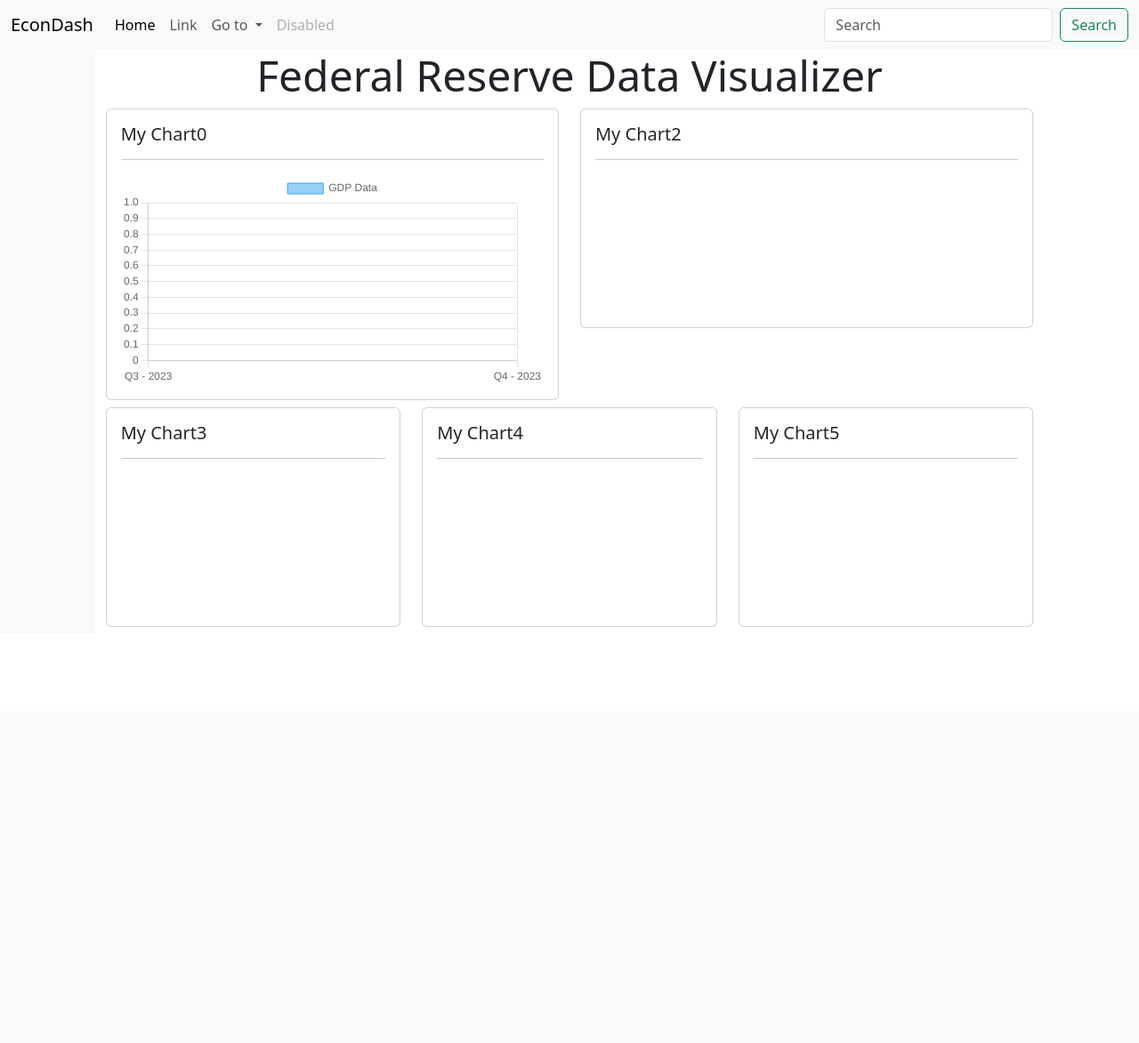
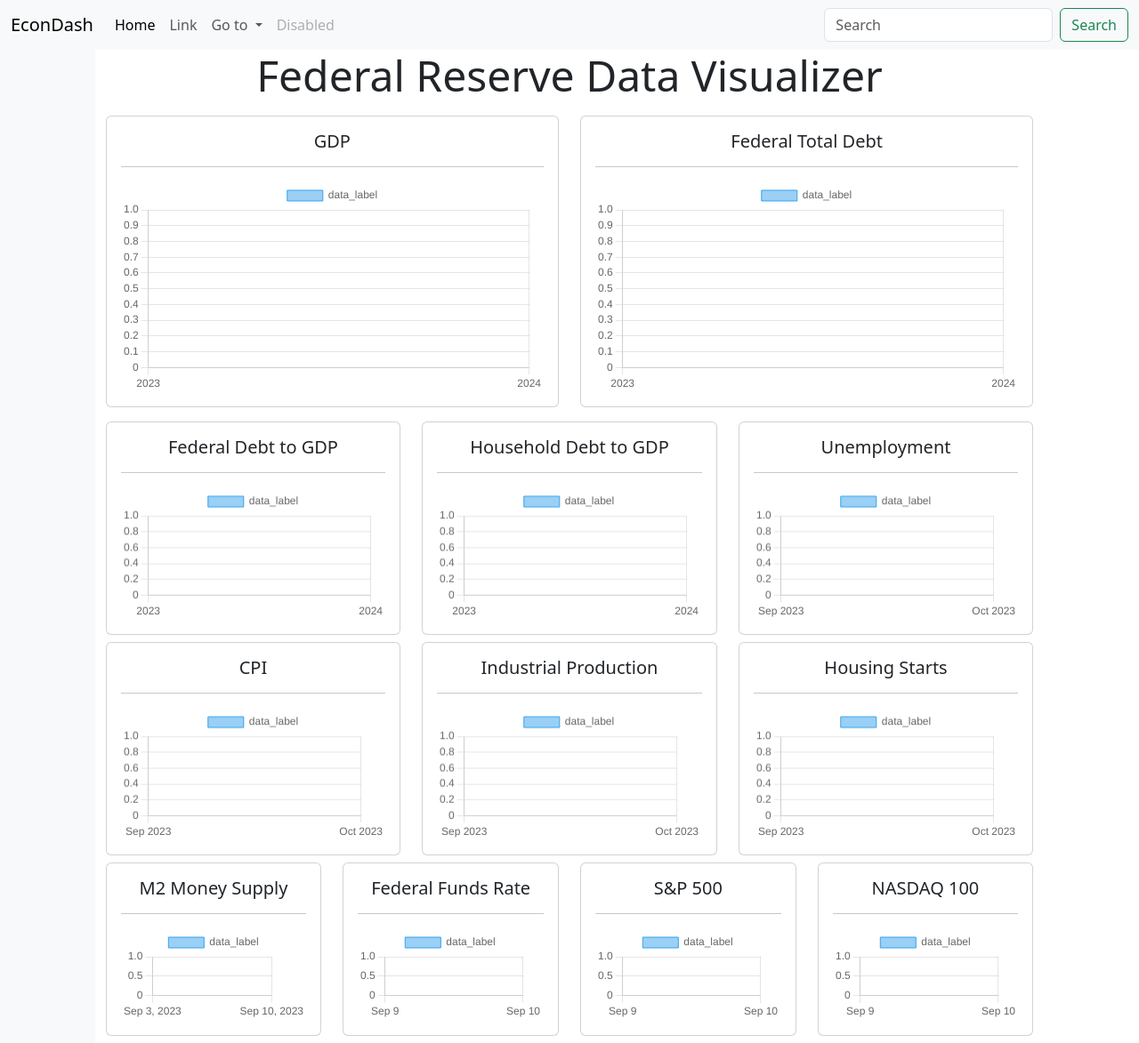
Before and after one commit to 0xCSMNT/EconDashboard, a Flask app: template templates/chartjs_test.html in a window 1280 px wide. Shown: the whole page at 89% size. Before the commit the page ends 705 px from the top, so only its background shows below. Run offline with Flask 3, Linux system fonts and the light colour scheme; the template is opened without the code that fills it, so the values that code supplies are empty; a map, chart or similar area stays blank.

Commit message:
backend integrated to frontend, all charts now rendering

```diff
--- a/app.py
+++ b/app.py
@@ -1,16 +1,17 @@
+from dotenv import load_dotenv
 from flask import Flask, render_template
-from dotenv import load_dotenv
+from get_data import data_sources
 import json
 import os
 import time
 
 app = Flask(__name__)
 
-def get_gdp_data():
+def get_series(series_code):
     with open('fred_data.json', 'r') as f:
         fred_data = json.load(f)
-        gdp = fred_data["GDP"]
-    return gdp
+        series = fred_data.get(series_code)
+    return series
 
 
 @app.route('/')
@@ -21,20 +22,21 @@ def index():
 
 @app.route('/gdp_test')
 def gdp_test():
-    gdp = get_gdp_data()
-    return render_template('gdp_test.html', gdp=gdp)
+    gdp = get_series("GDP")
+    return render_template('gdp_test.html', gdp=gdp, )
 
 
 @app.route('/grid_test')
 def grid_test():
-
     return render_template('grid_test.html' )
 
 
 @app.route('/chartjs_test')
 def chartjs_test():
-    gdp = get_gdp_data()
-    return render_template('chartjs_test.html', gdp=gdp)
+    data = {}
+    for source in data_sources:
+        data[source['code'].lower()] = get_series(source['code'])
+    return render_template('chartjs_test.html', **data)
 
 
 if __name__ == '__main__':
--- a/static/makeChart.js
+++ b/static/makeChart.js
@@ -1,4 +1,4 @@
-function makeChart(canvasId, data, label = 'Data', type = 'line', options = null) {
+function makeChart(canvasId, data, label = 'Data', type, unit, options = null) {
     const ctx = document.getElementById(canvasId);
 
     const defaultOptions = {
@@ -6,7 +6,7 @@ function makeChart(canvasId, data, label = 'Data', type = 'line', options = null
             x: {
                 type: 'time',
                 time: {
-                    unit: 'quarter'
+                    unit: unit
                 }
             }
         }
--- a/templates/chartjs_test.html
+++ b/templates/chartjs_test.html
@@ -16,16 +16,18 @@
 
         <div class="col-md-10">
             <div class="main-content">
-                <!-- Your charts, graphs, and other content go here -->
+                <!-- Heading Title -->
                 <h2 class="display-5 text-center">Federal Reserve Data Visualizer</h2>
-                <div class="row my-2">
+
+                <!-- Row 1 -->
+                <div class="row my-3">
                     <div class="col-6 ">
                         <div class="card">
                             <div class="card-body">
-                                <h5>My Chart0</h5>
+                                <h5 class="text-center">GDP</h5>
                                 <hr>
                                 <div>
-                                    <canvas id="myChart0"></canvas>
+                                    <canvas id="gdp"></canvas>
                                 </div>
                             </div>
                         </div>
@@ -34,23 +36,25 @@
                     <div class="col-6 ">
                         <div class="card">
                             <div class="card-body">
-                                <h5>My Chart2</h5>
+                                <h5 class="text-center">Federal Total Debt</h5>
                                 <hr>
                                 <div>
-                                    <canvas id="myChart2"></canvas>
+                                    <canvas id="fedTotalDebt"></canvas>
                                 </div>
                             </div>
                         </div>
                     </div>
                 </div>
+
+                <!-- Row 2 -->
                 <div class="row my-2">
                     <div class="col-4 ">
                         <div class="card">
                             <div class="card-body">
-                                <h5>My Chart3</h5>
+                                <h5 class="text-center">Federal Debt to GDP</h5>
                                 <hr>
                                 <div>
-                                    <canvas id="myChart3"></canvas>
+                                    <canvas id="fedDebtGDP"></canvas>
                                 </div>
                             </div>
                         </div>
@@ -59,10 +63,10 @@
                     <div class="col-4 ">
                         <div class="card">
                             <div class="card-body">
-                                <h5>My Chart4</h5>
+                                <h5 class="text-center">Household Debt to GDP</h5>
                                 <hr>
                                 <div>
-                                    <canvas id="myChart4"></canvas>
+                                    <canvas id="hhDebtGDP"></canvas>
                                 </div>
                             </div>
                         </div>
@@ -71,10 +75,101 @@
                     <div class="col-4 ">
                         <div class="card">
                             <div class="card-body">
-                                <h5>My Chart5</h5>
+                                <h5 class="text-center">Unemployment</h5>
                                 <hr>
                                 <div>
-                                    <canvas id="myChart5"></canvas>
+                                    <canvas id="unemployment"></canvas>
+                                </div>
+                            </div>
+                        </div>
+                    </div>
+                </div>
+
+                <!-- Row 3 -->
+                <div class="row my-2">
+                    <div class="col-4 ">
+                        <div class="card">
+                            <div class="card-body">
+                                <h5 class="text-center">CPI</h5>
+                                <hr>
+                                <div>
+                                    <canvas id="cpi"></canvas>
+                                </div>
+                            </div>
+                        </div>
+                    </div>
+
+                    <div class="col-4 ">
+                        <div class="card">
+                            <div class="card-body">
+                                <h5 class="text-center">Industrial Production</h5>
+                                <hr>
+                                <div>
+                                    <canvas id="indPro"></canvas>
+                                </div>
+                            </div>
+                        </div>
+                    </div>
+
+                    <div class="col-4 ">
+                        <div class="card">
+                            <div class="card-body">
+                                <h5 class="text-center">Housing Starts</h5>
+                                <hr>
+                                <div>
+                                    <canvas id="houst"></canvas>
+                                </div>
+                            </div>
+                        </div>
+                    </div>
+                </div>
+
+                <!-- Row 4 -->
+                <div class="row my-2">
+                    <div class="col-3 ">
+                        <div class="card">
+                            <div class="card-body">
+                                <h5 class="text-center">M2 Money Supply</h5>
+                                <hr>
+                                <div>
+                                    <canvas id="m2"></canvas>
+                                </div>
+                            </div>
+                        </div>
+                    </div>
+
+                    <div class="col-3 ">
+                        <div class="card">
+                            <div class="card-body">
+                                <h5 class="text-center">Federal Funds Rate</h5>
+                                <hr>
+                                <div>
+                                    <canvas id="fedfunds"></canvas>
+                                </div>
+                            </div>
+                        </div>
+                    </div>
+
+                    <div class="col-3 ">
+                        <div class="card">
+                            <div class="card-body">
+                                <h5 class="text-center">S&P 500</h5>
+                                <hr>
+                                <div>
+                                    <canvas id="sp500"></canvas>
+                                </div>
+                            </div>
+                        </div>
+                    </div>
+
+
+                    <div class="col-3 ">
+                        <div class="card">
+                            <div class="card-body">
+                                <h5 class="text-center">NASDAQ 100</h5>
+                                <hr>
+                                <div>
+                                    <canvas id="nasdaq"></canvas>
                                 </div>
                             </div>
                         </div>
@@ -89,7 +184,52 @@
 
 {% block scripts %}
 <script>
-    const gdpData = {{ gdp|tojson|safe }};
-    makeChart('myChart0', gdpData, 'GDP Data');
+    // First Timeout: Immediate load (Charts 1 and 2)
+const gdpData = {{ gdp|tojson|safe }};
+makeChart('gdp', gdpData, 'data_label', 'line', 'year');
+
+const fedTotalDebt = {{ gfdebtn|tojson|safe }};
+makeChart('fedTotalDebt', fedTotalDebt, 'data_label', 'line', 'year');
+
+// Second Timeout: Delayed by 200ms (Charts 3-5)
+setTimeout(() => {
+    const fedDebtGDP = {{ gfdegdq188s|tojson|safe }};
+    makeChart('fedDebtGDP', fedDebtGDP, 'data_label', 'line', 'year');
+
+    const hhDebtGDP = {{ hdtgpdusq163n|tojson|safe }};
+    makeChart('hhDebtGDP', hhDebtGDP, 'data_label', 'line', 'year');
+
+    const unemployment = {{ unrate|tojson|safe }};
+    makeChart('unemployment', unemployment, 'data_label', 'line', 'month');
+}, 200);
+
+// Third Timeout: Delayed by 400ms (Charts 6-8)
+setTimeout(() => {
+    const cpi = {{ corestickm159sfrbatl|tojson|safe }};
+    makeChart('cpi', cpi, 'data_label', 'line', 'month');
+
+    const indPro = {{ indpro|tojson|safe }};
+    makeChart('indPro', indPro, 'data_label', 'line', 'month');
+
+    const houst = {{ houst|tojson|safe }};
+    makeChart('houst', houst, 'data_label', 'line', 'month');
+}, 400);
+
+// Fourth Timeout: Delayed by 600ms (Charts 9-12)
+setTimeout(() => {
+    const m2 = {{ wm2ns|tojson|safe }};
+    makeChart('m2', m2, 'data_label', 'line', 'week');
+
+    const fedfunds = {{ dff|tojson|safe }};
+    makeChart('fedfunds', fedfunds, 'data_label', 'line', 'day');
+
+    const sp500 = {{ sp500|tojson|safe }};
+    makeChart('sp500', sp500, 'data_label', 'line', 'day');
+
+    const nasdaq = {{ nasdaq100|tojson|safe }};
+    makeChart('nasdaq', nasdaq, 'data_label', 'line', 'day');
+}, 600);
+
 </script>
+
 {% endblock %}
--- a/templates/gdp_test.html
+++ b/templates/gdp_test.html
@@ -18,6 +18,6 @@
 {% block scripts %}
 <script>
     const gdpData = {{ gdp|tojson|safe }};
-    makeChart('myChart1', gdpData, 'GDP Data');
+    makeChart('myChart1', gdpData, 'GDP', 'line', 'year');
 </script>
 {% endblock %}
--- a/templates/layout.html
+++ b/templates/layout.html
@@ -9,7 +9,7 @@
 <body>
     <header>
       <!-- bootstrap navbar -->
-        <nav class="navbar navbar-expand-lg bg-body-tertiary">
+        <nav class="navbar navbar-expand-lg bg-light">
             <div class="container-fluid">
               <a class="navbar-brand" href="#">EconDash</a>
               <button class="navbar-toggler" type="button" data-bs-toggle="collapse" data-bs-target="#navbarSupportedContent" aria-controls="navbarSupportedContent" aria-expanded="false" aria-label="Toggle navigation">
```
Also changed, not shown: get_data.py (+30 -27 lines).
